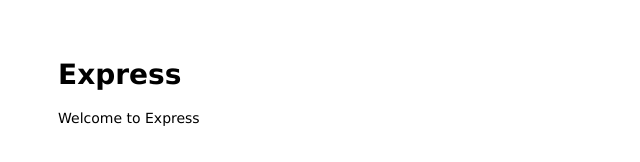
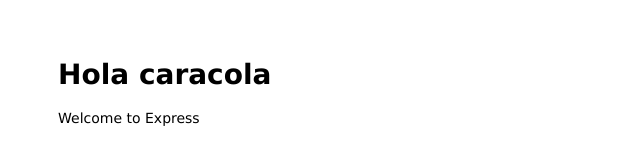
Before and after one commit to LenRiv/tiendaOnline, a website: page public/index.html in a window 1280 px wide. Shown: the whole page, without its empty margins (0-640 px from the left). Drawn offline with Linux system fonts and the light colour scheme.

Commit message:
Cambios index.html

```diff
--- a/public/index.html
+++ b/public/index.html
@@ -6,7 +6,7 @@
 </head>
 
 <body>
-  <h1>Express</h1>
+  <h1>Hola caracola</h1>
   <p>Welcome to Express</p>
 </body>
 
```
Also changed, not shown: 1 other file.
